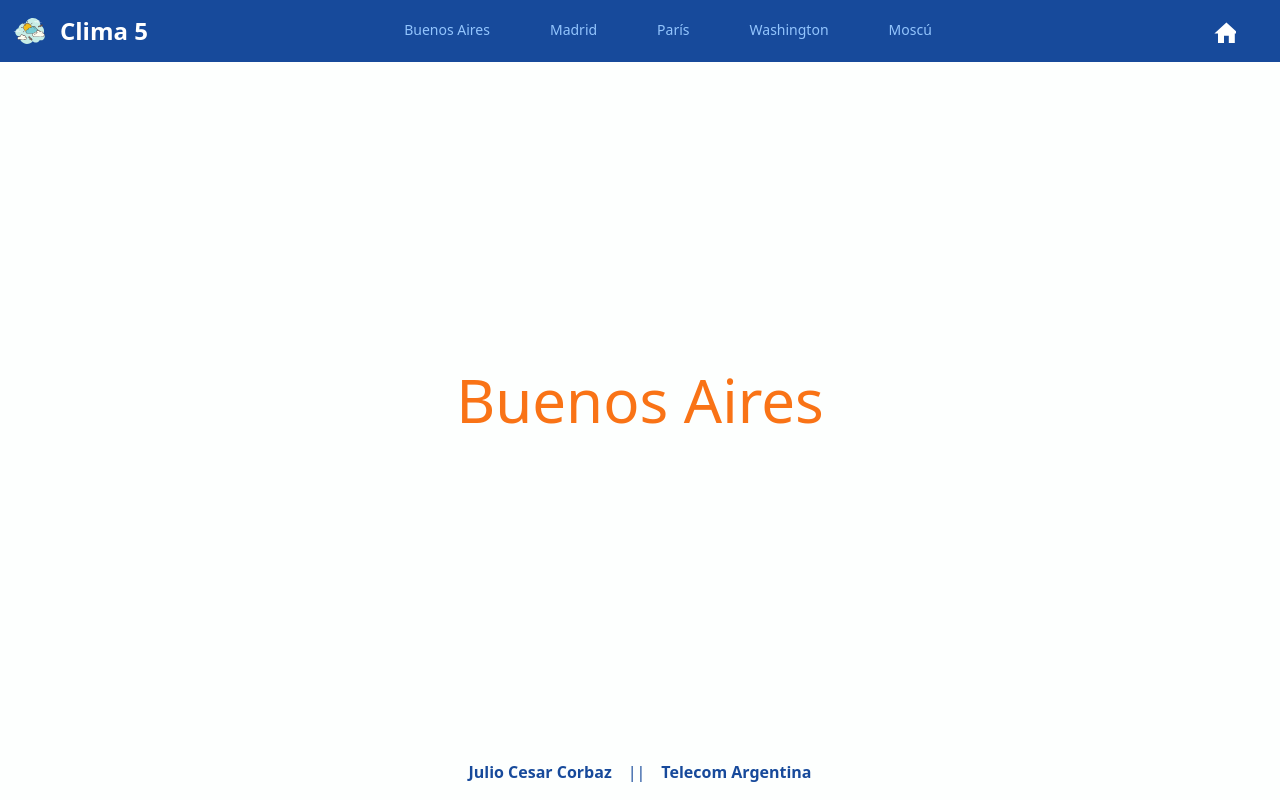
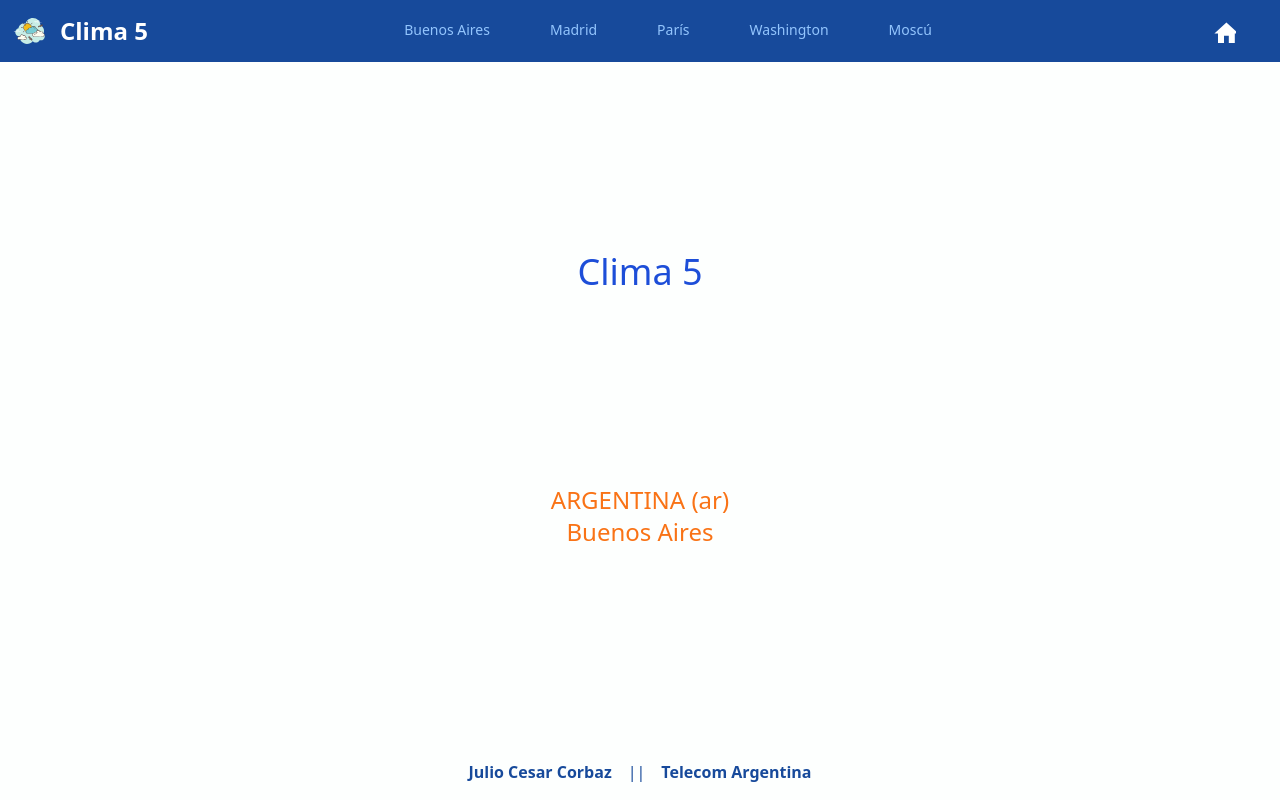
Before and after one commit to corbaz/api-clima, a React (Vite) app: page / in a window 1280 px wide. Both pictures are taken after a click on the button "Buenos Aires". Built offline with nearby package versions, Linux system fonts and the light colour scheme; no server answers.

Commit message:
API ya devuelve datos

```diff
--- a/package.json
+++ b/package.json
@@ -3,7 +3,7 @@
   "private": true,
   "version": "0.0.0",
   "scripts": {
-    "dev": "vite",
+    "dev": "vite --host",
     "build": "vite build",
     "preview": "vite preview"
   },
--- a/src/components/Clima5.jsx
+++ b/src/components/Clima5.jsx
@@ -4,11 +4,18 @@ import { Main } from "./Main.jsx";
 import { Footer } from "./Footer.jsx";
 
 export const Clima5 = (props) => {
+  const [cod, setCod] = useState("");
+  const [pais, setPais] = useState("");
   const [ciudad, setCiudad] = useState("");
   return (
     <>
-      <Menu setPresentacion={props.setPresentacion} setCiudad={setCiudad} />
-      <Main ciudad={ciudad}></Main>
+      <Menu
+        setPresentacion={props.setPresentacion}
+        setCod={setCod}
+        setPais={setPais}
+        setCiudad={setCiudad}
+      />
+      <Main cod={cod} pais={pais} ciudad={ciudad} />
       <Footer />
     </>
   );
--- /dev/null
+++ b/src/components/FormularioCiudad.jsx
@@ -0,0 +1,41 @@
+import React from "react";
+
+export const FormularioCiudad = () => {
+  return (
+    <div className="flex-1 text-orange-500 text-base mx-auto my-auto">
+      <form action="">
+        <div class="md:w-1/2 px-3 mb-6 md:mb-0">
+          <label
+            class="uppercase tracking-wide text-black text-xs font-bold mb-2"
+            for="company"
+          >
+            Ciudad:
+          </label>
+          <input
+            class="w-full bg-gray-200 text-black border border-gray-200 rounded py-3 px-4 mb-3"
+            id="company"
+            type="text"
+            placeholder="Ingrese una ciudad para consultar el clima"
+          />
+
+          <div class="inline-block relative w-64">
+            <select class="block appearance-none w-full bg-white border border-gray-400 hover:border-gray-500 px-4 py-2 pr-8 rounded shadow leading-tight focus:outline-none focus:shadow-outline">
+              <option>Ingrese una ciudad para consultar el clima</option>
+              <option>Option 2</option>
+              <option>Option 3</option>
+            </select>
+            <div class="pointer-events-none absolute inset-y-0 right-0 flex items-center px-2 text-gray-700">
+              <svg
+                class="fill-current h-4 w-4"
+                xmlns="http://www.w3.org/2000/svg"
+                viewBox="0 0 20 20"
+              >
+                <path d="M9.293 12.95l.707.707L15.657 8l-1.414-1.414L10 10.828 5.757 6.586 4.343 8z" />
+              </svg>
+            </div>
+          </div>
+        </div>
+      </form>
+    </div>
+  );
+};
--- a/src/components/Main.jsx
+++ b/src/components/Main.jsx
@@ -1,11 +1,39 @@
-import React from "react";
+import { useState, useEffect } from "react";
+// import { FormularioCiudad } from "./FormularioCiudad";
 
 export const Main = (props) => {
+  const { cod, pais, ciudad } = props;
+  const [datos, setDatos] = useState({});
+  useEffect(() => {
+    const API = async () => {
+      if (ciudad) {
+        const URL_WEB = "https://api.openweathermap.org/data/2.5/weather";
+        const API_KEY = "41c24d525dac0eed946d6145c5e582c5";
+        const API_URL = `${URL_WEB}?q=${ciudad}&appid=${API_KEY}`;
+
+        const respuestaApi = await fetch(API_URL);
+        const datosJson = await respuestaApi.json();
+        console.log(datosJson);
+        setDatos(datosJson);
+        return;
+      }
+    };
+    API();
+  }, [ciudad]);
+
   return (
-    <div className="flex h-screen w-full ">
-      <div className="text-orange-500 text-6xl mx-auto my-auto">
-        {props.ciudad}
+    ciudad && (
+      <div className="h-screen w-full flex">
+        <div className="flex1 mx-auto my-auto">
+          {/* <FormularioCiudad /> */}
+          <h1 className="text-blue-700 text-4xl mx-auto mb-48">Clima 5</h1>
+          <div className=" text-orange-500 text-2xl mx-auto">{datos.name}</div>
+          <div className=" text-orange-500 text-2xl mx-auto">
+            {`${pais} (${cod.toLowerCase()})`}
+          </div>
+          <div className=" text-orange-500 text-2xl mx-auto">{ciudad}</div>
+        </div>
       </div>
-    </div>
+    )
   );
 };
--- a/src/components/Menu.jsx
+++ b/src/components/Menu.jsx
@@ -1,4 +1,5 @@
 import React from "react";
+import { Provider } from "react-redux";
 import { ciudades } from "../models/data";
 
 export const Menu = (props) => {
@@ -99,7 +100,12 @@ export const Menu = (props) => {
                   <button
                     type="button"
                     className={tw.boton}
-                    onClick={() => props.setCiudad(item.ciudad)}
+                    onClick={() => {
+                      props.setCod(item.cod);
+                      props.setPais(item.pais);
+                      props.setCiudad(item.ciudad);
+                      abrirMenu();
+                    }}
                   >
                     {item.ciudad}
                   </button>
--- a/src/models/data.js
+++ b/src/models/data.js
@@ -9,9 +9,29 @@ export const datos = {
 }
 
 export const ciudades = [
-    { ciudad: "Buenos Aires" },
-    { ciudad: "Madrid" },
-    { ciudad: "París" },
-    { ciudad: "Washington" },
-    { ciudad: "Moscú" },
+    {
+        cod: "AR",
+        pais: "ARGENTINA",
+        ciudad: "Buenos Aires"
+    },
+    {
+        cod: "ES",
+        pais: "ESPAÑA",
+        ciudad: "Madrid"
+    },
+    {
+        cod: "FR",
+        pais: "FRANCIA",
+        ciudad: "París"
+    },
+    {
+        cod: "EU",
+        pais: "ESTADOS UNIDOS",
+        ciudad: "Washington"
+    },
+    {
+        cod: "RU",
+        pais: "RUSIA",
+        ciudad: "Moscú"
+    },
 ];
```
